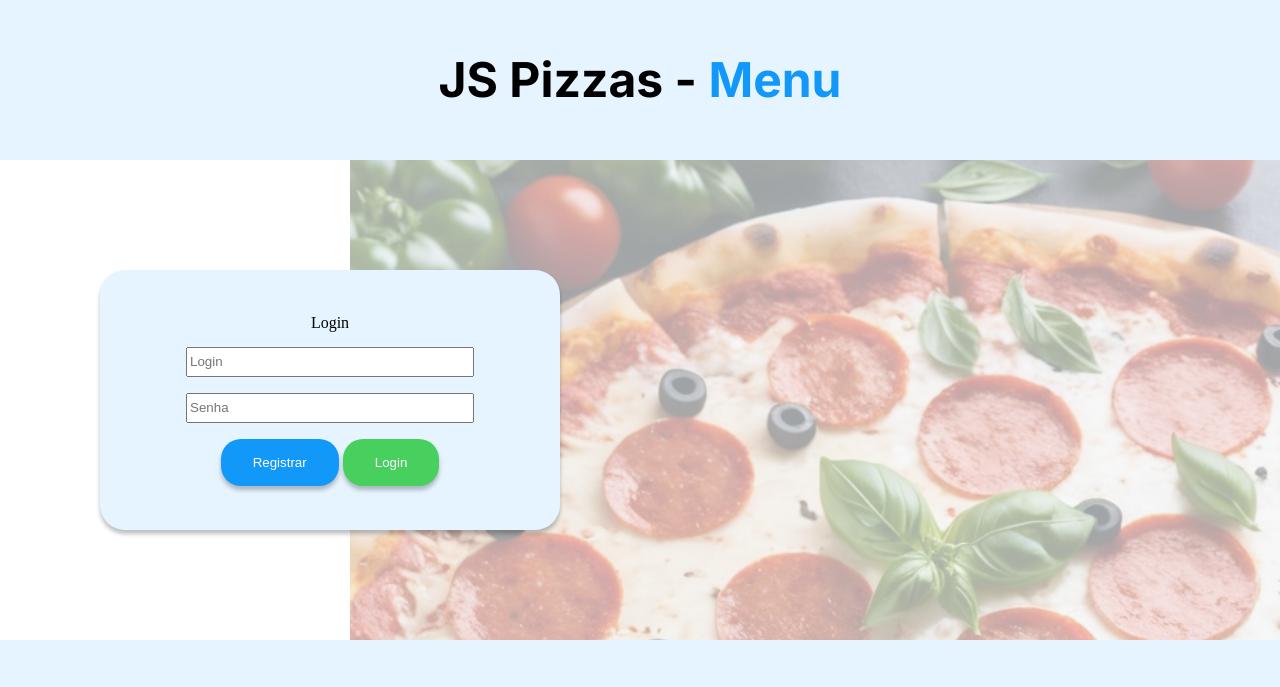
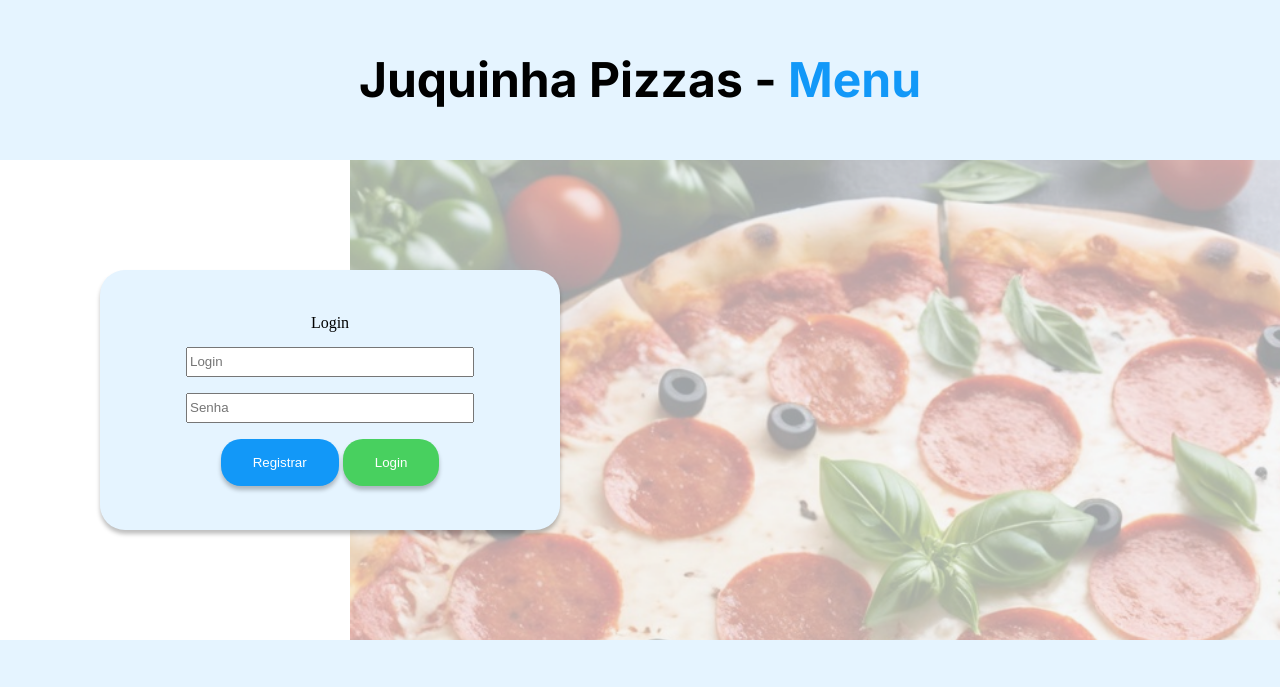
Before and after one commit to marcosmbjr/pizzaria, a plain HTML site: page index.html in a window 1280 px wide. Shown: the top 687 px of the page. Drawn offline with Linux system fonts and the light colour scheme.

Commit message:
troca de titulo do site

```diff
--- a/index.html
+++ b/index.html
@@ -20,7 +20,7 @@
 <body>
     <!-- block__element--modifier  -->
     <header class="header">
-        <h1 class="header__title">JS Pizzas -
+        <h1 class="header__title">Juquinha Pizzas -
             <span class="header__title--blue">Menu</span>
         </h1>
     </header>
```
